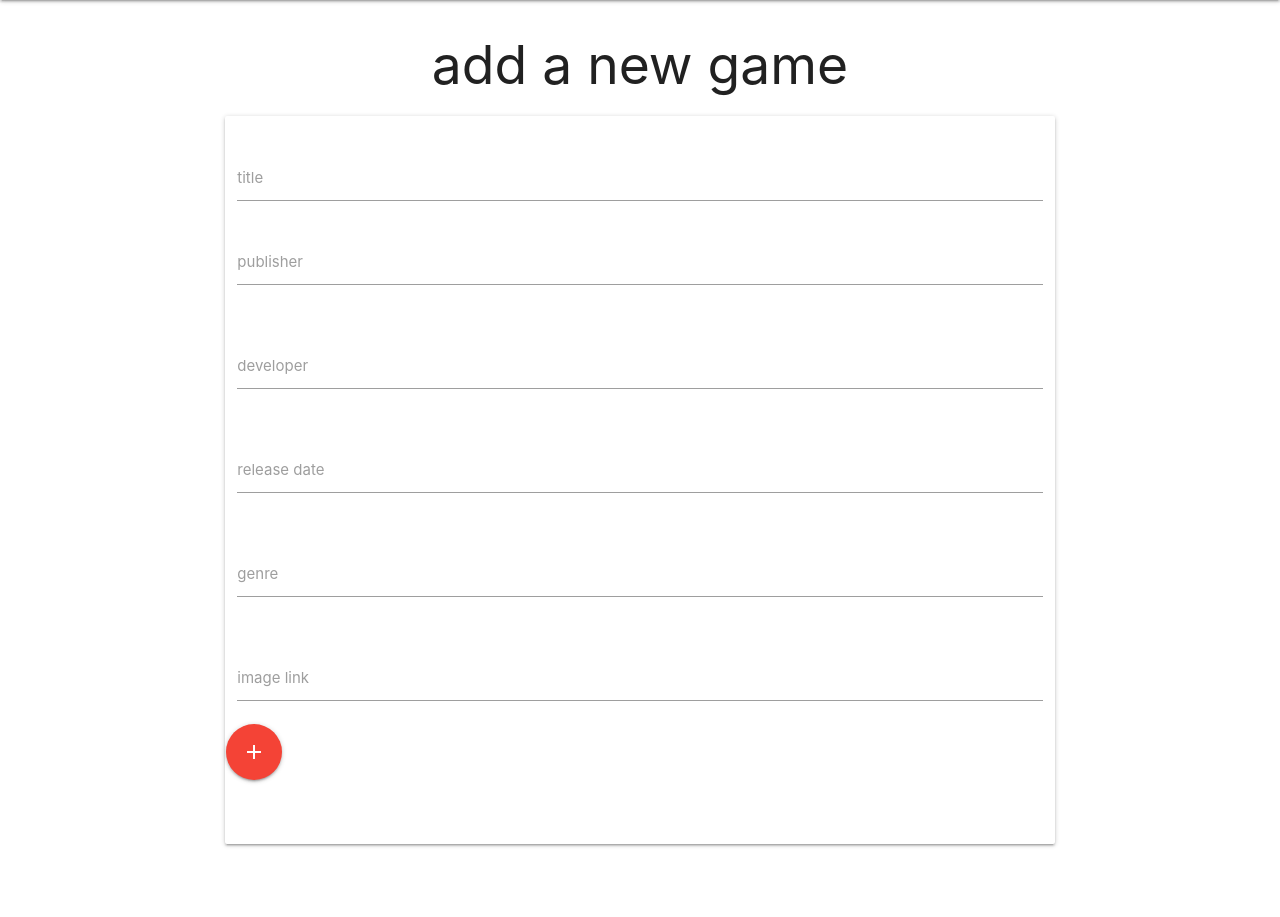
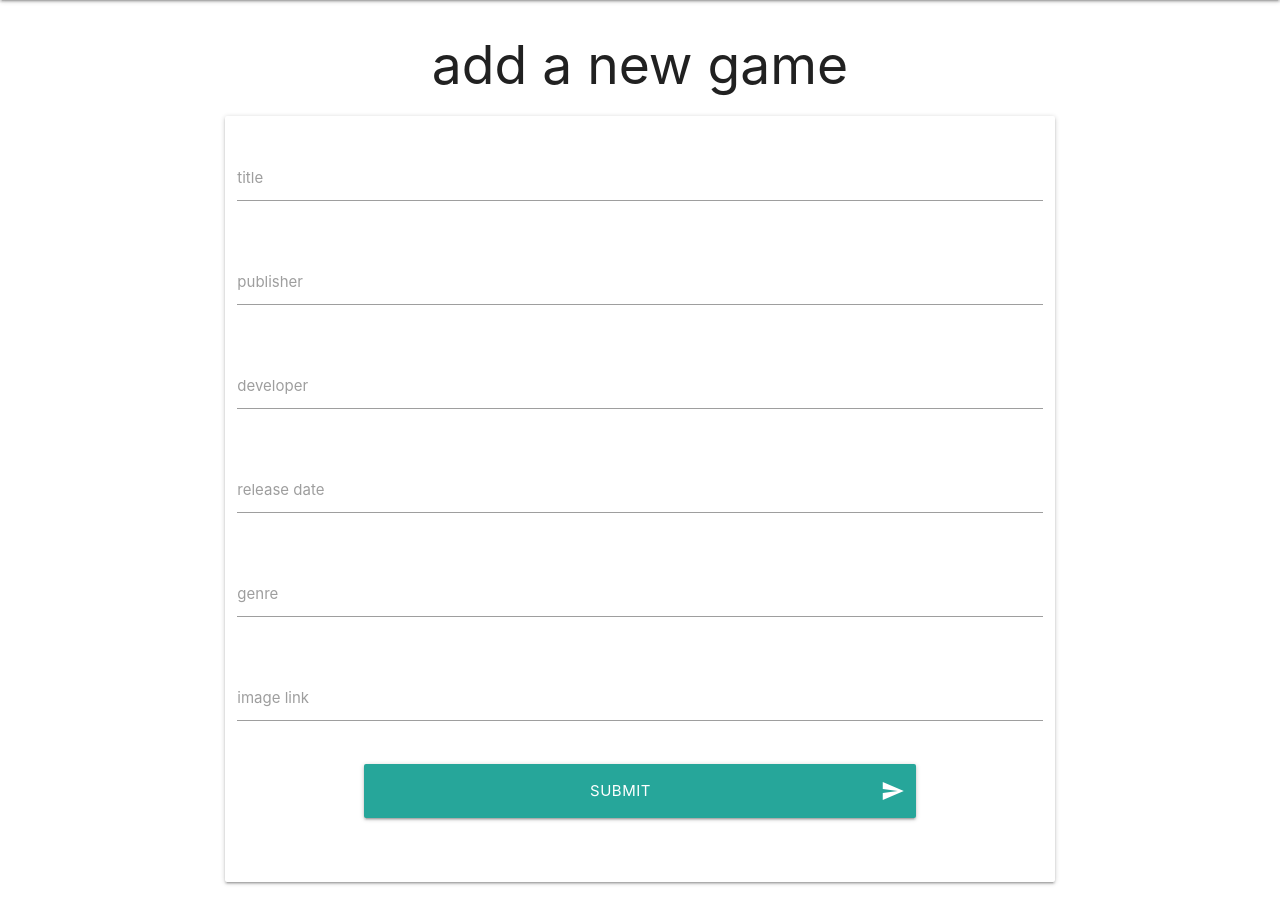
Before and after one commit to Oxymetaphoric/milestone_project_3, a Flask app: page /add_game in a window 1280 px wide. Shown: the part 64-981 px from the top of the page. Before the commit the page ends 911 px from the top, so only its background shows below. Run offline with Flask 3, Linux system fonts and the light colour scheme; the visitor is signed in with stand-in values (Sample User, id 1); some web fonts are replaced.

Commit message:
BUILD: add game functionality complete

```diff
--- a/quest_log/routes.py
+++ b/quest_log/routes.py
@@ -79,7 +79,7 @@ def new_game():
     genre = request.form.get('genre')
     image_url = request.form.get('image_url')
 
-    existing_game = Game.query.filter_by(game_title=game_title),first()
+    existing_game = Game.query.filter_by(game_title=game_title).first()
     if existing_game is None:
         new_game = Game(
                 game_title = game_title,
--- a/quest_log/static/js/script.js
+++ b/quest_log/static/js/script.js
@@ -7,3 +7,8 @@
     var elems = document.querySelectorAll('.autocomplete');
     var instances = M.Autocomplete.init(elems);
   });
+
+  document.addEventListener('DOMContentLoaded', function() {
+    var elems = document.querySelectorAll('.datepicker');
+    var instances = M.Datepicker.init(elems);
+  });
--- a/quest_log/templates/add_game.html
+++ b/quest_log/templates/add_game.html
@@ -7,41 +7,58 @@
     <div class="card-panel">
       <div class="row">
         <form class="col s12">
+
           <div class="row">
             <div class="input-field col s12">
               <input name="game_title" id="game_title" type="text" class="validate">
               <label for="game_title">title</label>
             </div>
+          </div>
+
+          <div class="row">
             <div class="input-field col s12">
               <input name="game_publisher" id="game_publisher" type="text" class="validate">
               <label for="game_publisher">publisher</label>
             </div>
           </div>
+
           <div class="row">
             <div class="input-field col s12">
               <input name="developer" id="developer" type="text" class="validate">
               <label for="developer">developer</label>
             </div>
           </div>
+
           <div class="row">
             <div class="input-field col s12">
-              <input name="release_date" id="release_date" type="text" class="validate">
+              <input name="release_date" id="release_date" type="text" class="datepicker">
               <label for="release_date">release date</label>
             </div>
           </div>
+
           <div class="row">
             <div class="input-field col s12">
               <input name="genre" id="genre" type="text" class="validate">
               <label for="genre">genre</label>
             </div>
           </div>
+
           <div class="row">
             <div class="input-field col s12">
               <input name="image_url" id="image_url" type="text" class="validate">
               <label for="image_url">image link</label>
             </div>
+          </div>
+
+          <div class="row">
+            <button class="col offset-m2 s8 btn-large waves-effect waves-light" type="submit" name="action">Submit
+              <i class="material-icons right">send</i>
+            </button>
+          </div>
         </form>
-        <a href="{{url_for('new_game')}}" class="btn-floating btn-large waves-effect waves-light red"><i class="material-icons">add</i></a>
+
+
+
       </div>
     </div>
   </form>
```
Also changed, not shown: README.md, quest_log/templates/games.html (indentation only).
